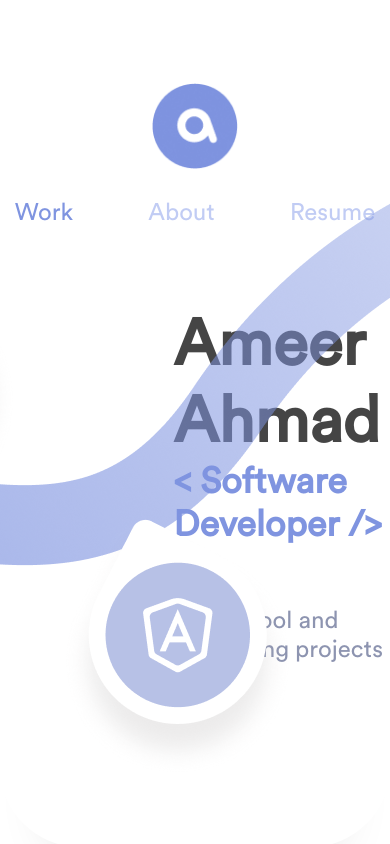
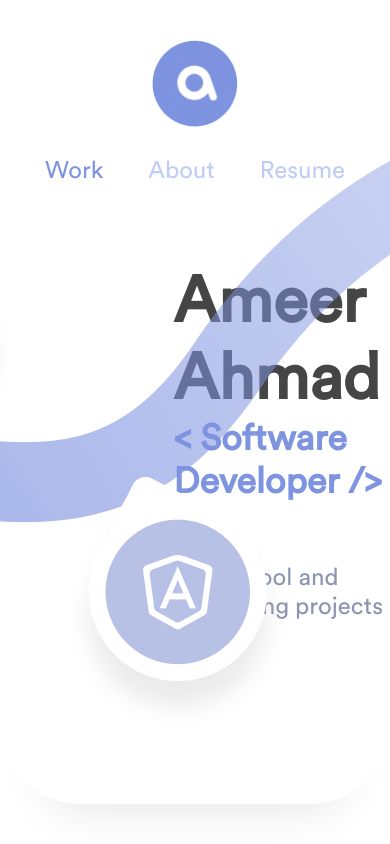
Before and after one commit to ameer-ahmad/ameer-ahmad.github.io, a React (Create React App) app: page / in a window 390 px wide. Shown: the top 844 px of the page. Built offline with nearby package versions, Linux system fonts and the light colour scheme.

Commit message:
mobile responsiveness for nav bar

```diff
--- a/src/App.css
+++ b/src/App.css
@@ -454,10 +454,16 @@
     flex-direction: column;
     align-items: center;
     width: 100%;
+    margin-top: 4rem;
   }
 
-  .nav-links li:first-of-type {
+  .nav-links li {
     margin-left: 0;
+  }
+
+  .nav-links {
+    width: 100%;
+    justify-content: space-evenly;
   }
 
   .logo {
```
